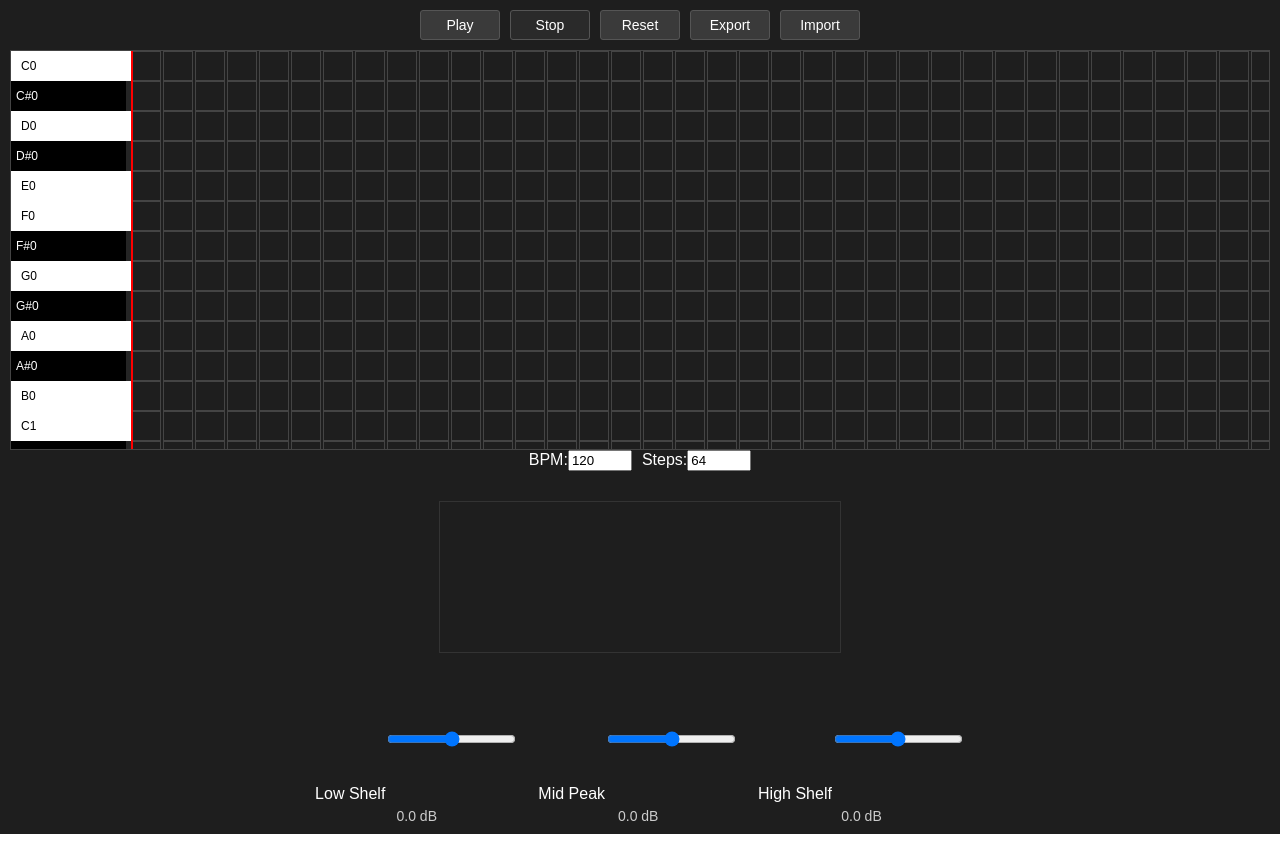
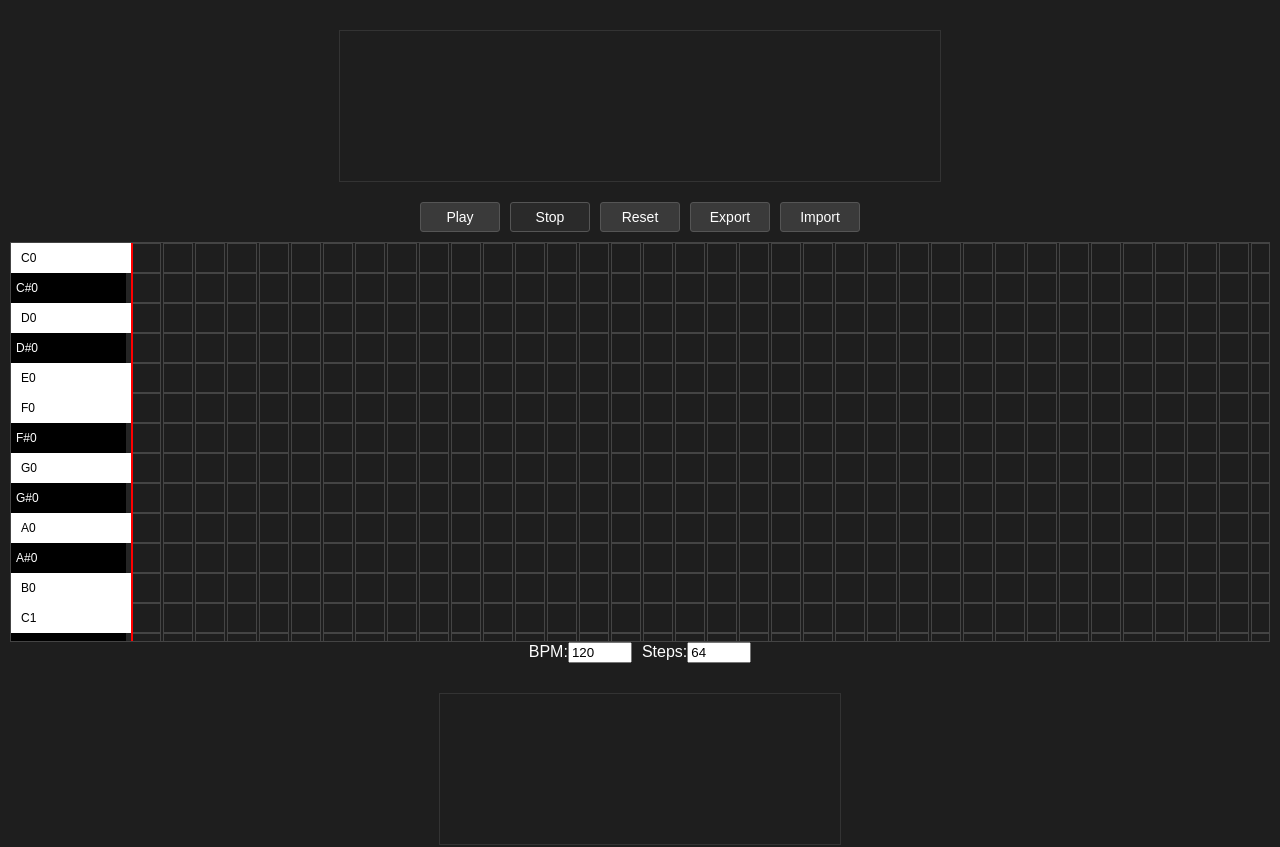
Before and after one commit to chocolate-milk25/diplom, a React (Create React App) app: page / in a window 1280 px wide. Shown: the top 847 px of the page. Built offline with nearby package versions, Linux system fonts and the light colour scheme.

Commit message:
Compressor

```diff
--- a/src/App.jsx
+++ b/src/App.jsx
@@ -5,6 +5,8 @@ import PianoKeys from "./components/PianoKeys";
 import SequencerGrid from "./components/SequencerGrid";
 import NumberControl from "./components/NumberControl";
 import Equalizer from "./components/Equalizer";
+import Compressor from "./components/Compressor.jsx";
+import Visualizer from "./components/Visualizer";
 import { handleReset, fetchNotes } from './utils/soundUtils';
 import { handleExport, handleImport } from './utils/fileUtils';
 
@@ -16,6 +18,9 @@ function App() {
   const [notes, setNotes] = useState([]);
   const [totalSteps, setTotalSteps] = useState(64);
 
+  const compressorRef = useRef(null);
+  const [compressorReady, setCompressorReady] = useState(false);
+
   const pianoRef = useRef(null);
   const sequencerRef = useRef(null);
 
@@ -24,6 +29,7 @@ function App() {
   const filtersRef = useRef({ low: null, mid: null, high: null });
 
   useEffect(() => {
+    if (!audioContextRef.current) {
       const context = new AudioContext();
       audioContextRef.current = context;
 
@@ -40,52 +46,66 @@ function App() {
       high.type = "highshelf";
       high.frequency.value = 3200;
 
+      const compressor = context.createDynamicsCompressor();
+
+      // Подключаем фильтры друг к другу
+      low.connect(mid);
+      mid.connect(high);
+      high.connect(compressor);
+
+      const masterAnalyser = context.createAnalyser();
+      masterAnalyser.fftSize = 256;
+
+      compressor.connect(masterAnalyser);
+      masterAnalyser.connect(context.destination);
+
       filtersRef.current = { low, mid, high };
+      compressorRef.current = compressor;
+      analyserRef.current = masterAnalyser;
 
-    const analyser = context.createAnalyser();
-    analyser.fftSize = 256;
-    high.connect(analyser);
-    analyser.connect(context.destination);
-    analyserRef.current = analyser;
+      setCompressorReady(true);
+    }
   }, []);
 
   const toggleNote = (step, noteName) => {
-    setSoundTrack((prevTrack) => {
-      const updatedTrack = [...prevTrack];
-      const existingNoteIndex = updatedTrack.findIndex(
-        (n) => n.name === noteName && n.start <= step && step < n.start + n.length
+    setSoundTrack(prevTrack => {
+      const updated = [...prevTrack];
+      const index = updated.findIndex(
+        (n) => n.name === noteName && step >= n.start && step < n.start + n.length
       );
-      if (existingNoteIndex === -1) {
-        updatedTrack.push({ name: noteName, start: step, length: 1 });
+      if (index === -1) {
+        updated.push({ name: noteName, start: step, length: 1 });
       } else {
-        updatedTrack.splice(existingNoteIndex, 1);
+        updated.splice(index, 1);
       }
-      return updatedTrack;
+      return updated;
     });
   };
 
   const playNoteWithAnalyser = async (filePath) => {
   if (!audioContextRef.current || !analyserRef.current) return;
+
+  const context = audioContextRef.current;
   const response = await fetch(filePath);
   const arrayBuffer = await response.arrayBuffer();
-    const buffer = await audioContextRef.current.decodeAudioData(arrayBuffer);
-    const source = audioContextRef.current.createBufferSource();
+
+  // decodeAudioData в AudioContext с промисом (новый стандарт)
+  const buffer = await context.decodeAudioData(arrayBuffer);
+
+  const source = context.createBufferSource();
   source.buffer = buffer;
 
-    const { low, mid, high } = filtersRef.current;
+  const { low } = filtersRef.current;
   source.connect(low);
-    low.connect(mid);
-    mid.connect(high);
-
   source.start(0);
 };
 
   const playStepNotes = (step) => {
     const activeNotes = soundTrack.filter(
-      (note) => note.start <= step && step < note.start + note.length
+      (n) => step >= n.start && step < n.start + n.length
     );
-    activeNotes.forEach((note) => {
-      const noteData = notes.find((n) => n.name === note.name);
+    activeNotes.forEach(({ name }) => {
+      const noteData = notes.find(n => n.name === name);
       if (noteData) playNoteWithAnalyser(noteData.file);
     });
   };
@@ -95,31 +115,26 @@ function App() {
   }, []);
 
   useEffect(() => {
-    let intervalId;
-    if (isPlaying) {
+    if (!isPlaying) return;
     const interval = (60 / bpm) * 1000;
-      intervalId = setInterval(() => {
-        setCurrentStep((prevStep) => {
-          playStepNotes(prevStep);
-          return (prevStep + 1) % totalSteps;
+    const id = setInterval(() => {
+      setCurrentStep(step => {
+        playStepNotes(step);
+        return (step + 1) % totalSteps;
       });
     }, interval);
-    } else {
-      clearInterval(intervalId);
-    }
-    return () => clearInterval(intervalId);
+    return () => clearInterval(id);
   }, [isPlaying, bpm, totalSteps]);
 
   const syncScroll = () => {
-    const pianoScroll = pianoRef.current.scrollTop;
-    const sequencerScroll = sequencerRef.current.scrollTop;
-    if (pianoScroll !== sequencerScroll) {
-      sequencerRef.current.scrollTop = pianoScroll;
+    if (pianoRef.current && sequencerRef.current) {
+      sequencerRef.current.scrollTop = pianoRef.current.scrollTop;
     }
   };
 
   return (
     <div className="App">
+      <Visualizer analyser={analyserRef.current} />
       <Controls
         buttons={[
           { label: "Play", action: () => setIsPlaying(true), disabled: isPlaying },
@@ -155,6 +170,7 @@ function App() {
         analyser={analyserRef.current}
         filters={[filtersRef.current.low, filtersRef.current.mid, filtersRef.current.high]}
       />
+      {compressorReady && <Compressor compressor={compressorRef.current} />}
     </div>
   );
 }
--- /dev/null
+++ b/src/components/Compressor.jsx
@@ -0,0 +1,69 @@
+import React, { useEffect, useState } from "react";
+
+const Compressor = ({ compressor }) => {
+  const defaultSettings = {
+    threshold: -24,
+    ratio: 12,
+    attack: 0.003,
+    release: 0.25,
+    knee: 30,
+  };
+
+  const [settings, setSettings] = useState(defaultSettings);
+
+  useEffect(() => {
+    if (!compressor) return;
+    setSettings({
+      threshold: compressor.threshold.value,
+      ratio: compressor.ratio.value,
+      attack: compressor.attack.value,
+      release: compressor.release.value,
+      knee: compressor.knee.value,
+    });
+  }, [compressor]);
+
+  const handleChange = (param, value) => {
+    if (!compressor) return;
+    if (compressor[param] instanceof AudioParam) {
+      compressor[param].value = value;
+      setSettings((prev) => ({ ...prev, [param]: value }));
+    }
+  };
+
+  const sliders = [
+    { param: "threshold", min: -100, max: 0, step: 1 },
+    { param: "ratio", min: 1, max: 20, step: 0.1 },
+    { param: "attack", min: 0, max: 1, step: 0.001 },
+    { param: "release", min: 0, max: 1, step: 0.001 },
+    { param: "knee", min: 0, max: 40, step: 1 },
+  ];
+
+  if (!compressor) return null;
+
+  return (
+    <div style={{ marginTop: "30px", textAlign: "center" }}>
+      <h3 style={{ color: "#fff" }}>Compressor</h3>
+      <div style={{ display: "flex", gap: "20px", justifyContent: "center", flexWrap: "wrap" }}>
+        {sliders.map(({ param, min, max, step }) => (
+          <div key={param} style={{ textAlign: "center" }}>
+            <label style={{ color: "#ccc" }}>{param}</label>
+            <input
+              type="range"
+              value={settings[param]}
+              min={min}
+              max={max}
+              step={step}
+              onChange={(e) => handleChange(param, parseFloat(e.target.value))}
+              style={{ writingMode: "bt-lr", height: "120px" }}
+            />
+            <div style={{ color: "#aaa", fontSize: "13px" }}>
+              {settings[param].toFixed(3)}
+            </div>
+          </div>
+        ))}
+      </div>
+    </div>
+  );
+};
+
+export default Compressor;
--- /dev/null
+++ b/src/components/Visualizer.jsx
@@ -0,0 +1,49 @@
+import React, { useEffect, useRef } from "react";
+
+const Visualizer = ({ analyser }) => {
+  const canvasRef = useRef(null);
+
+  useEffect(() => {
+    if (!analyser || !canvasRef.current) return;
+
+    const canvas = canvasRef.current;
+    const ctx = canvas.getContext("2d");
+    const bufferLength = analyser.frequencyBinCount;
+    const dataArray = new Uint8Array(bufferLength);
+    let animationId;
+
+    const draw = () => {
+      animationId = requestAnimationFrame(draw);
+
+      analyser.getByteFrequencyData(dataArray);
+
+      ctx.fillStyle = "#1e1e1e";
+      ctx.fillRect(0, 0, canvas.width, canvas.height);
+
+      const barWidth = (canvas.width / bufferLength) * 2.5;
+      let x = 0;
+
+      for (let i = 0; i < bufferLength; i++) {
+        const barHeight = dataArray[i];
+        ctx.fillStyle = "lime";
+        ctx.fillRect(x, canvas.height - barHeight / 2, barWidth, barHeight / 2);
+        x += barWidth + 1;
+      }
+    };
+
+    draw();
+
+    return () => cancelAnimationFrame(animationId);
+  }, [analyser]);
+
+  return (
+    <canvas
+      ref={canvasRef}
+      width={600}
+      height={150}
+      style={{ backgroundColor: "#000", border: "1px solid #333", margin: "20px auto", display: "block" }}
+    />
+  );
+};
+
+export default Visualizer;
```
Lines whose indentation alone changed are shown as unchanged.
